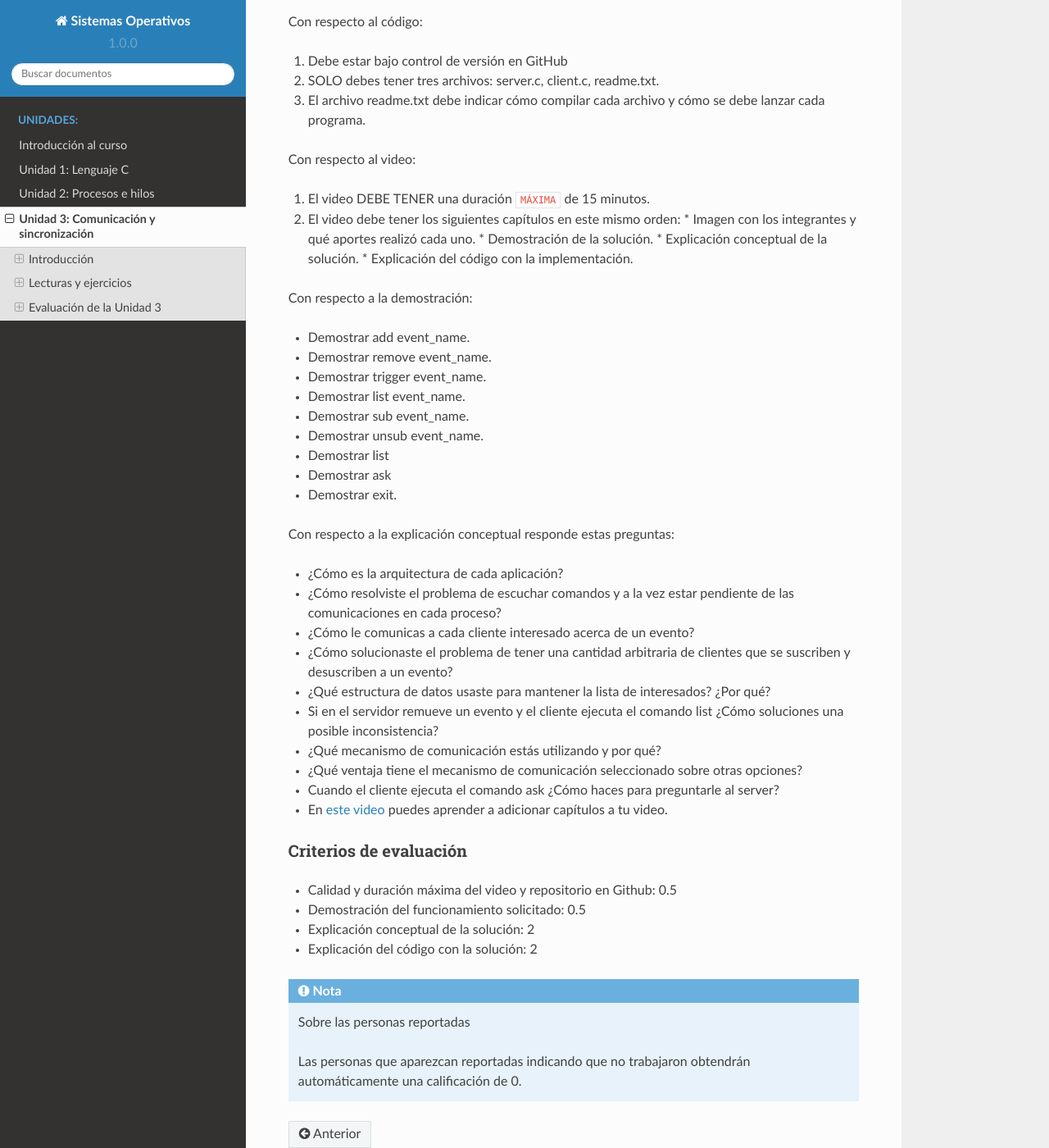
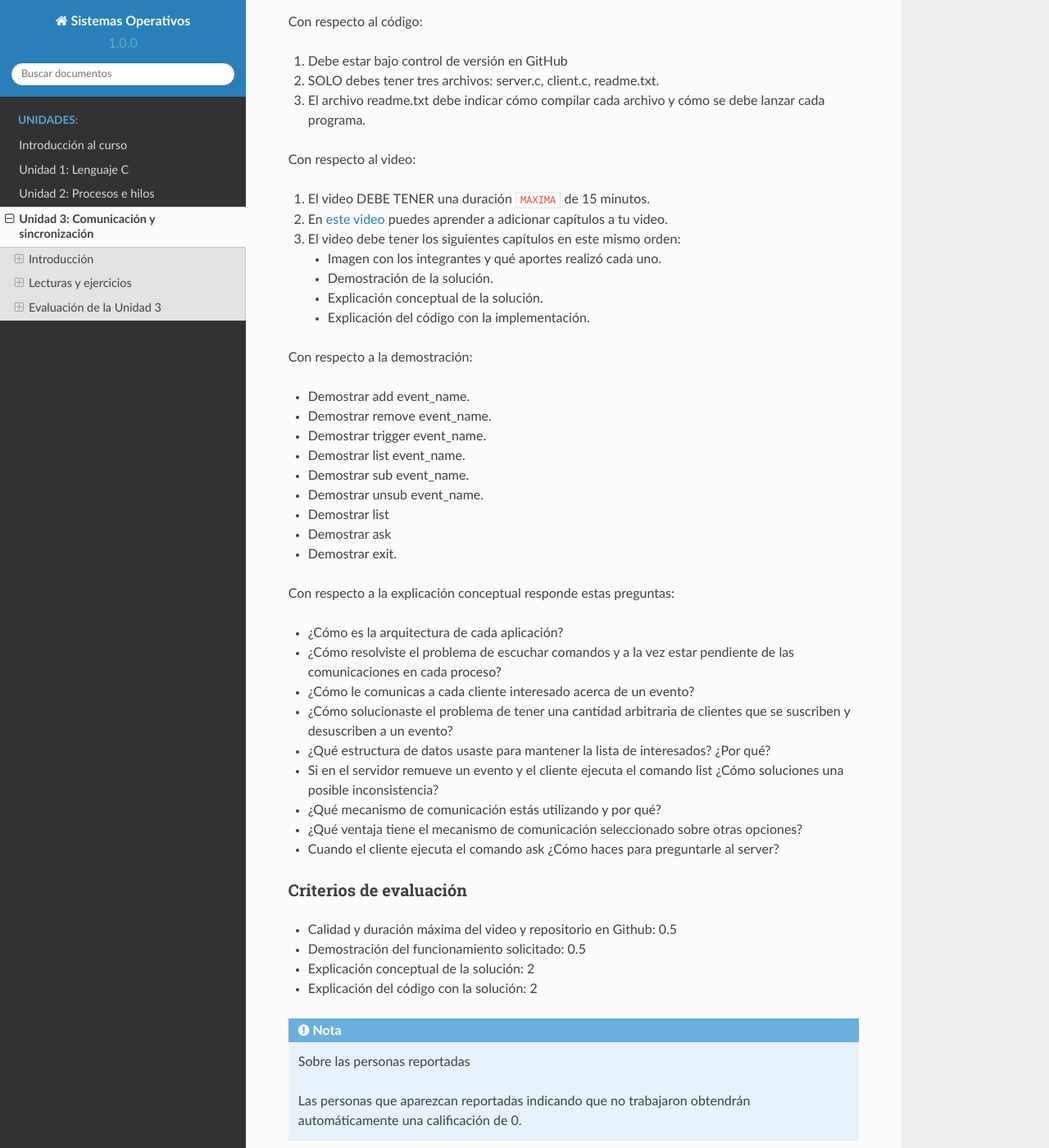
Before and after one commit to juanferfranco/sistemasoperativos, a Sphinx documentation site: the page built from docs/_unidad3/unidad3.rst, in a window 1280 px wide and 1400 px high, scrolled down 19219 px. Shown: the whole window at 82% size. Built offline with Sphinx 7.4.7 and the Read the Docs theme 2.0.0, drawn with Linux system fonts in a browser that asks for light colours; pages that are not in the unit, such as notebooks, are missing from menus; some of the changed lines change nothing that is shown.

Commit message:
minor fixes

```diff
--- a/docs/_unidad3/unidad3.rst
+++ b/docs/_unidad3/unidad3.rst
@@ -945,7 +945,10 @@ Con respecto al código:
 Con respecto al video:
 
 #. El video DEBE TENER una duración ``MÁXIMA`` de 15 minutos.
+#. En `este video <https://youtu.be/6-0cERIVsFg>`__ puedes aprender a adicionar
+   capítulos a tu video.
 #. El video debe tener los siguientes capítulos en este mismo orden:
+
    * Imagen con los integrantes y qué aportes realizó cada uno.
    * Demostración de la solución.
    * Explicación conceptual de la solución.
@@ -982,9 +985,6 @@ estas preguntas:
   al server?
 
 
-* En `este video <https://youtu.be/6-0cERIVsFg>`__ puedes aprender a adicionar
-  capítulos a tu video.
-
 Criterios de evaluación
 ****************************
 
```
